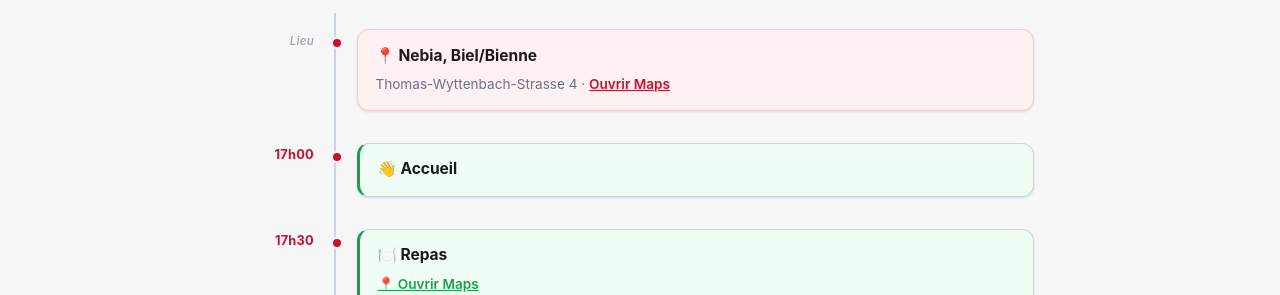
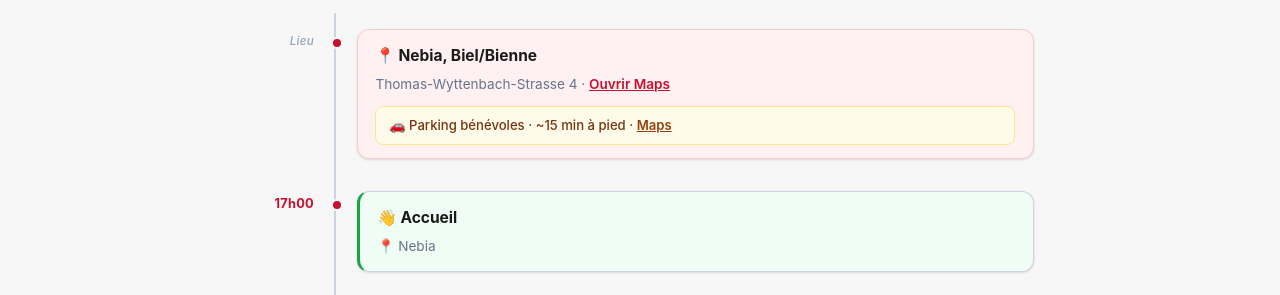
Before and after one commit to Tonio-27/Infos_BBF_Linz, a plain HTML site: page index.html in a window 1280 px wide. Shown: the part 657-952 px from the top of the page. Drawn offline with Linux system fonts and the light colour scheme.

Commit message:
fix: accueil → lieu Nebia, parking ajouté dans le programme

```diff
--- a/index.html
+++ b/index.html
@@ -348,6 +348,7 @@
           <div class="event-card" style="border-color:var(--bbf-red-mid); background:var(--bbf-red-light);">
             <div class="event-card-title">📍 Nebia, Biel/Bienne</div>
             <div class="event-card-detail">Thomas-Wyttenbach-Strasse 4 · <a href="https://maps.google.com/?q=Thomas-Wyttenbach-Strasse+4,+2502+Biel" target="_blank" rel="noopener" style="color:var(--bbf-red);font-weight:600;">Ouvrir Maps</a></div>
+            <div class="event-card-note">🚗 Parking bénévoles · ~15 min à pied · <a href="https://maps.app.goo.gl/XGbrpmpdrQpQQUuB9?g_st=ac" target="_blank" rel="noopener" style="color:#92400e;font-weight:600;">Maps</a></div>
           </div>
         </div>
       </div>
@@ -357,6 +358,7 @@
         <div class="event-body">
           <div class="event-card" style="border-left:3px solid var(--green); background:var(--green-light);">
             <div class="event-card-title">👋 Accueil</div>
+            <div class="event-card-detail">📍 Nebia</div>
           </div>
         </div>
       </div>
```
